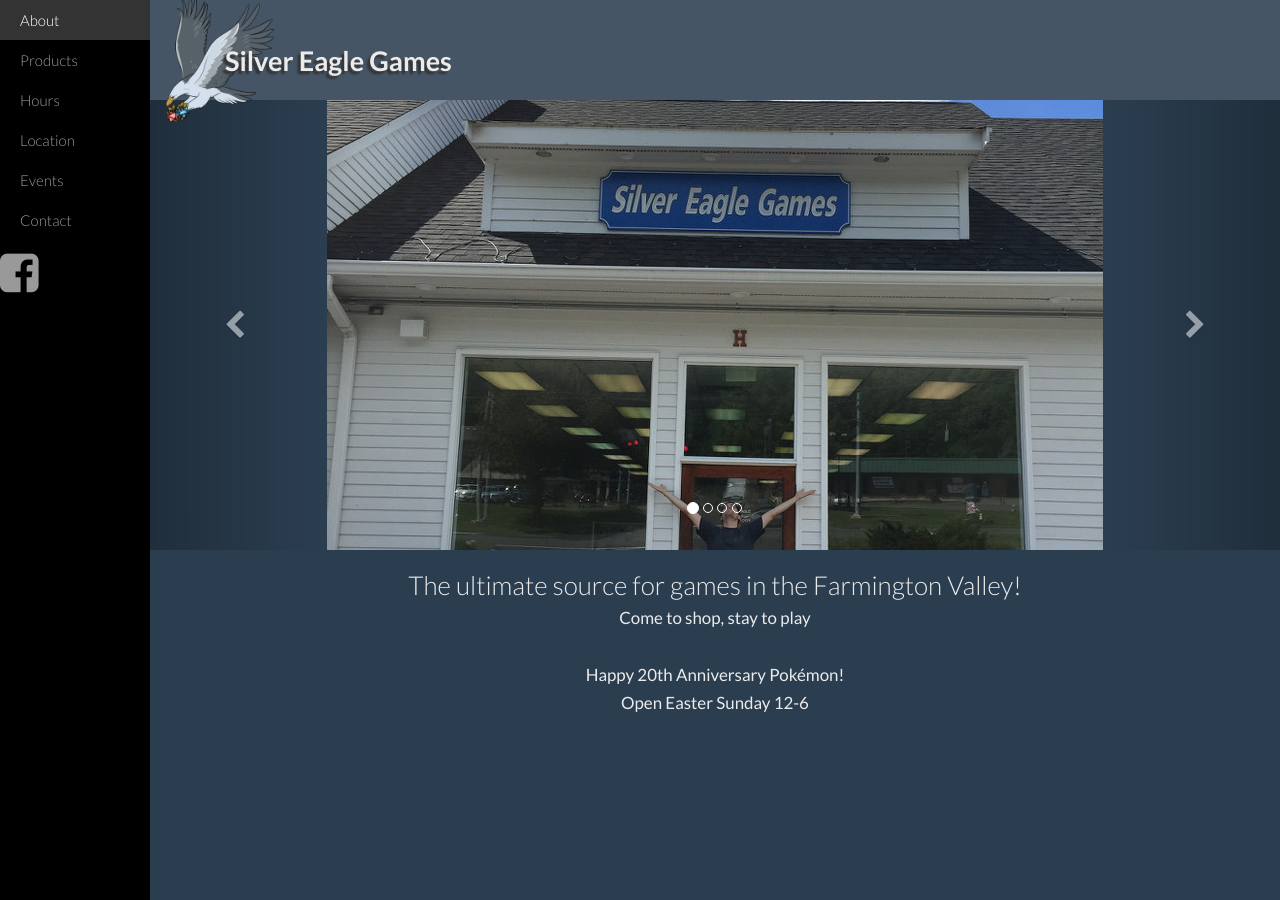
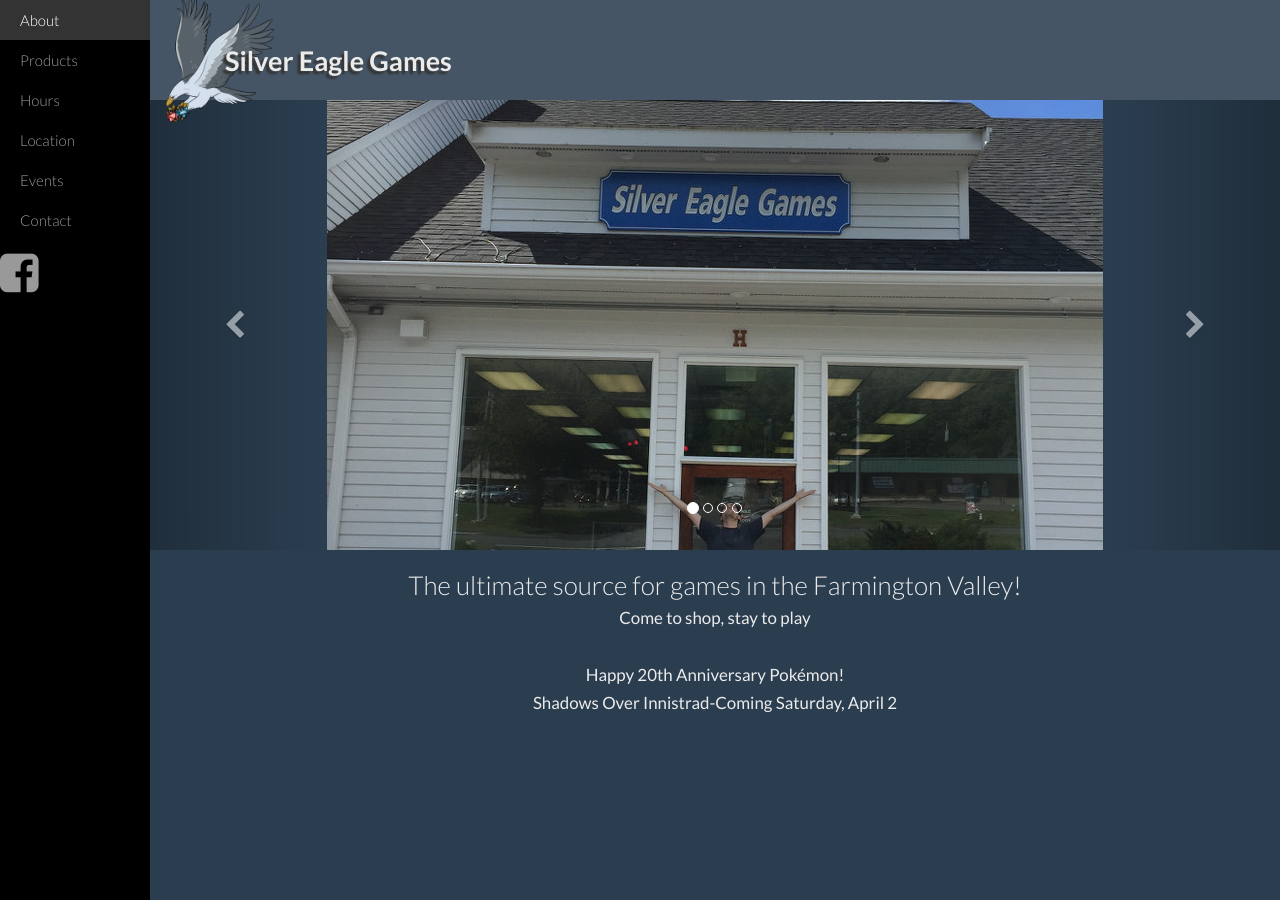
Before and after one commit to sew-admin/sew-admin, a Jekyll site: the page built from index.html, in a window 1280 px wide. Built offline with Jekyll 4.4.1, drawn with Linux system fonts in a browser that asks for light colours; nearby versions of some CDN libraries.

Commit message:
Updated '/index.html' via CloudCannon

```diff
--- a/index.html
+++ b/index.html
@@ -17,6 +17,6 @@ carousel:
     caption:
 ---
 
-<h3 class="text-center editable">The ultimate source for games in the Farmington Valley!<br /><small>Come to shop, stay to play<br /><br />Happy 20th Anniversary Pok&eacute;mon!<br />Open Easter Sunday 12-6</small></h3>
+<h3 class="text-center editable">The ultimate source for games in the Farmington Valley!<br /><small>Come to shop, stay to play<br /><br />Happy 20th Anniversary Pok&eacute;mon!<br />Shadows Over Innistrad-Coming Saturday, April 2</small></h3>
 
 <div class="editable"></div>
```
